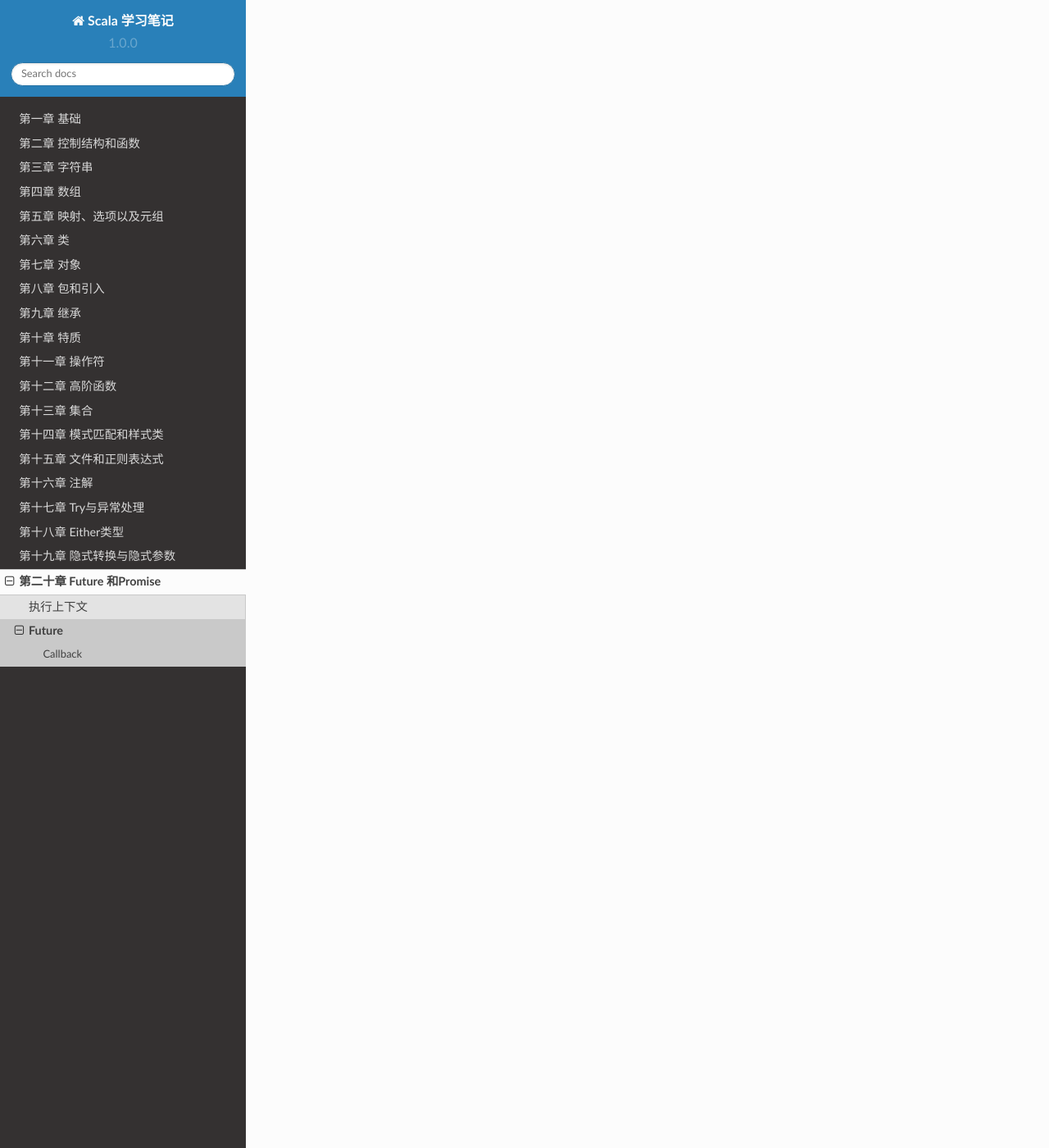
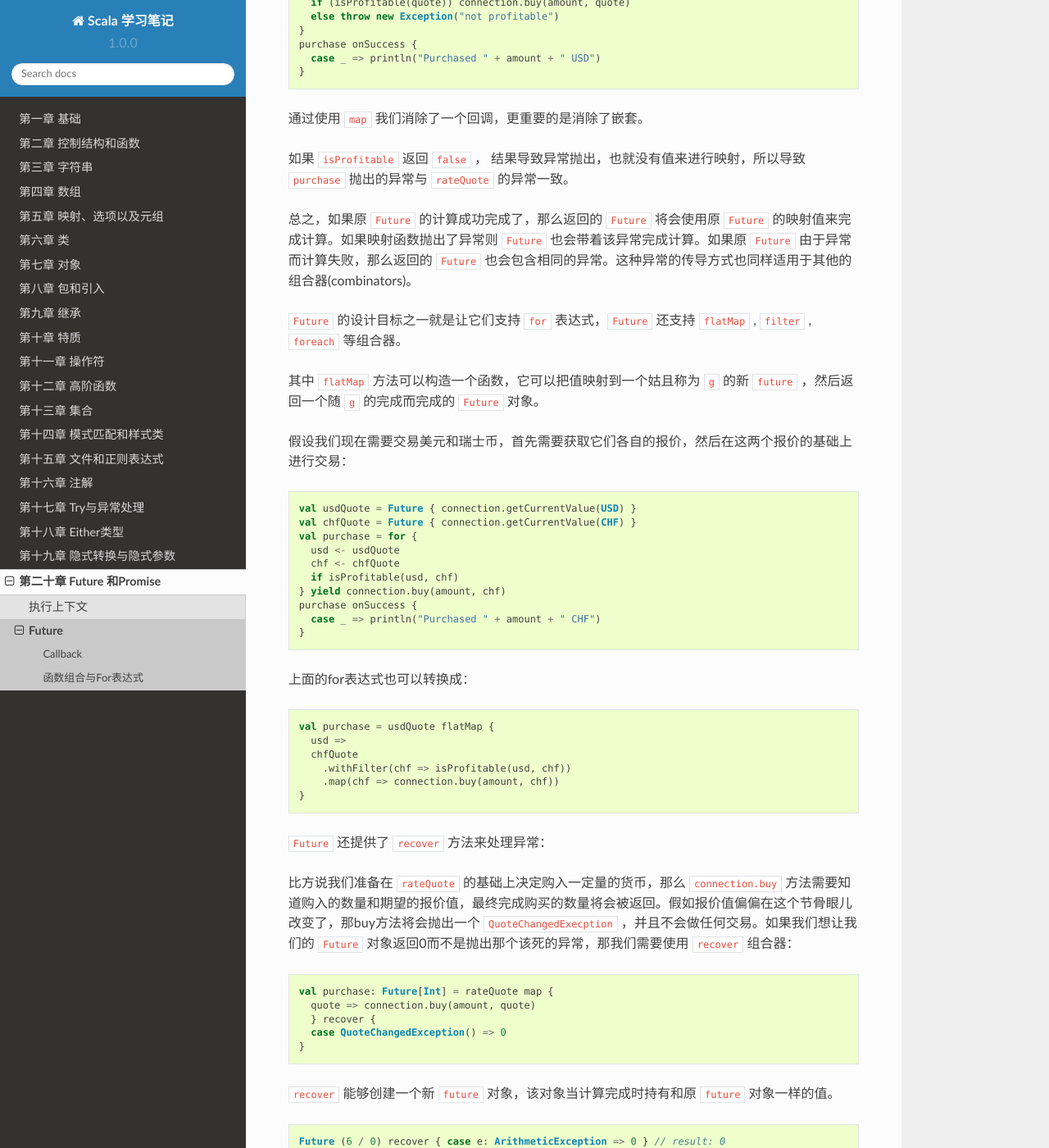
Before and after one commit to nummy/learning-scala, a Sphinx documentation site: the page built from source/chapter/sub20/future.rst, in a window 1280 px wide and 1400 px high, scrolled down 5029 px. Shown: the whole window at 82% size. Built offline with Sphinx 7.4.7 and the Read the Docs theme 2.0.0, drawn with Linux system fonts in a browser that asks for light colours; pages that are not in the unit, such as notebooks, are missing from menus; some of the changed text lies outside the part shown.

Commit message:
Update future.rst

```diff
--- a/source/chapter/sub20/future.rst
+++ b/source/chapter/sub20/future.rst
@@ -182,3 +182,115 @@
 - 在某些情况下一些回调可能永远不能结束，导致其他回调不会执行，这时需要使用阻塞回调
 
 - 一旦执行完，回调将从future对象中移除，这样更适合JVM的垃圾回收机制(GC)。
+
+函数组合与For表达式
+------------------
+
+使用回调函数有可能导致回调地狱，例如下面这个例子，假设我们通过API与货币交易系统交互，当有利可图的时候就购入美元：
+
+.. code-block:: scala
+
+  val rateQuote = Future {
+   connection.getCurrentValue(USD)
+  }
+  rateQuote onSuccess { case quote =>
+    val purchase = Future {
+     if (isProfitable(quote)) connection.buy(amount, quote)
+     else throw new Exception("not profitable")
+   }
+
+   purchase onSuccess {
+      case _ => println("Purchased " + amount + " USD")
+    }
+  }
+
+上面的代码能够正常运行，但是并不合适，主要原因如下：一是回调函数嵌套调用，可阅读性差；二是 ``purchase`` 变量在其它的代码的作用域中不可见；
+
+为了解决上述问题，Future提供了组合器combinators。最基础的就是 ``map`` ，它接收一个future对象， 然后创建一个新的future对象然后返回，它包含了成功计算的结果。你可以像理解容器(collections)的 ``map`` 一样来理解future的 ``map`` 。
+
+现在重写上面的代码：
+
+.. code-block:: scala
+
+  val rateQuote = Future {
+   connection.getCurrentValue(USD)
+  }
+  val purchase = rateQuote map { quote =>
+    if (isProfitable(quote)) connection.buy(amount, quote)
+    else throw new Exception("not profitable")
+  }
+  purchase onSuccess {
+    case _ => println("Purchased " + amount + " USD")
+  }
+
+通过使用 ``map`` 我们消除了一个回调，更重要的是消除了嵌套。
+
+如果 ``isProfitable`` 返回 ``false`` ， 结果导致异常抛出，也就没有值来进行映射，所以导致 ``purchase`` 抛出的异常与 ``rateQuote`` 的异常一致。
+
+总之，如果原 ``Future`` 的计算成功完成了，那么返回的 ``Future`` 将会使用原 ``Future`` 的映射值来完成计算。如果映射函数抛出了异常则 ``Future`` 也会带着该异常完成计算。如果原 ``Future`` 由于异常而计算失败，那么返回的 ``Future`` 也会包含相同的异常。这种异常的传导方式也同样适用于其他的组合器(combinators)。
+
+``Future`` 的设计目标之一就是让它们支持 ``for`` 表达式，``Future`` 还支持 ``flatMap`` , ``filter`` , ``foreach`` 等组合器。
+
+其中 ``flatMap`` 方法可以构造一个函数，它可以把值映射到一个姑且称为 ``g`` 的新 ``future`` ，然后返回一个随 ``g`` 的完成而完成的 ``Future`` 对象。
+
+假设我们现在需要交易美元和瑞士币，首先需要获取它们各自的报价，然后在这两个报价的基础上进行交易：
+
+.. code-block:: scala
+
+  val usdQuote = Future { connection.getCurrentValue(USD) }
+  val chfQuote = Future { connection.getCurrentValue(CHF) }
+  val purchase = for {
+    usd <- usdQuote
+    chf <- chfQuote
+    if isProfitable(usd, chf)
+  } yield connection.buy(amount, chf)
+  purchase onSuccess {
+    case _ => println("Purchased " + amount + " CHF")
+  }
+
+上面的for表达式也可以转换成：
+
+.. code-block:: scala
+
+  val purchase = usdQuote flatMap {
+    usd =>
+    chfQuote
+      .withFilter(chf => isProfitable(usd, chf))
+      .map(chf => connection.buy(amount, chf))
+  }
+
+``Future`` 还提供了 ``recover`` 方法来处理异常：
+
+比方说我们准备在 ``rateQuote`` 的基础上决定购入一定量的货币，那么 ``connection.buy`` 方法需要知道购入的数量和期望的报价值，最终完成购买的数量将会被返回。假如报价值偏偏在这个节骨眼儿改变了，那buy方法将会抛出一个 ``QuoteChangedExecption`` ，并且不会做任何交易。如果我们想让我们的 ``Future`` 对象返回0而不是抛出那个该死的异常，那我们需要使用 ``recover`` 组合器：
+
+.. code-block:: scala
+
+  val purchase: Future[Int] = rateQuote map {
+    quote => connection.buy(amount, quote)
+    } recover {
+    case QuoteChangedException() => 0
+  }
+
+``recover`` 能够创建一个新 ``future`` 对象，该对象当计算完成时持有和原 ``future`` 对象一样的值。
+
+.. code-block:: scala
+
+  Future (6 / 0) recover { case e: ArithmeticException => 0 } // result: 0
+  Future (6 / 0) recover { case e: NotFoundException   => 0 } // result: exception
+  Future (6 / 2) recover { case e: ArithmeticException => 0 } // result: 3
+
+``recoverWith`` 创建一个新的 ``future`` 对象，当原``future`` 计算成功时，新的 ``future`` 对象包含了成功的计算结果，如果失败或者异常，偏函数将会返回造成原 ``future`` 失败的相同的 ``Throwable`` 异常， 如果此时 ``Throwable`` 又被映射给了别的 ``future`` ，那么新 ``Future`` 就会完成并返回这个 ``future`` 的结果。 ``recoverWith`` 同 ``recover`` 的关系跟 ``flatMap`` 和 ``map`` 之间的关系很像。
+
+.. code-block:: scala
+
+  val f = Future { Int.MaxValue }
+  Future (6 / 0) recoverWith { case e: ArithmeticException => f } // result: Int.MaxValue
+
+``fallbackTo`` 连接两个 ``future`` 对象， 如果第一个执行成功，返回第一个的结果；如果第一个失败，继续执行第二个，并返回第二个的结果；如果第一、二个都失败了，则返回第一个计算结果。
+
+.. code-block:: scala
+
+  val f = Future { sys.error("failed") }
+  val g = Future { 5 }
+  val h = f fallbackTo g
+  Await.result(h, Duration.Zero) // evaluates to 5
```
